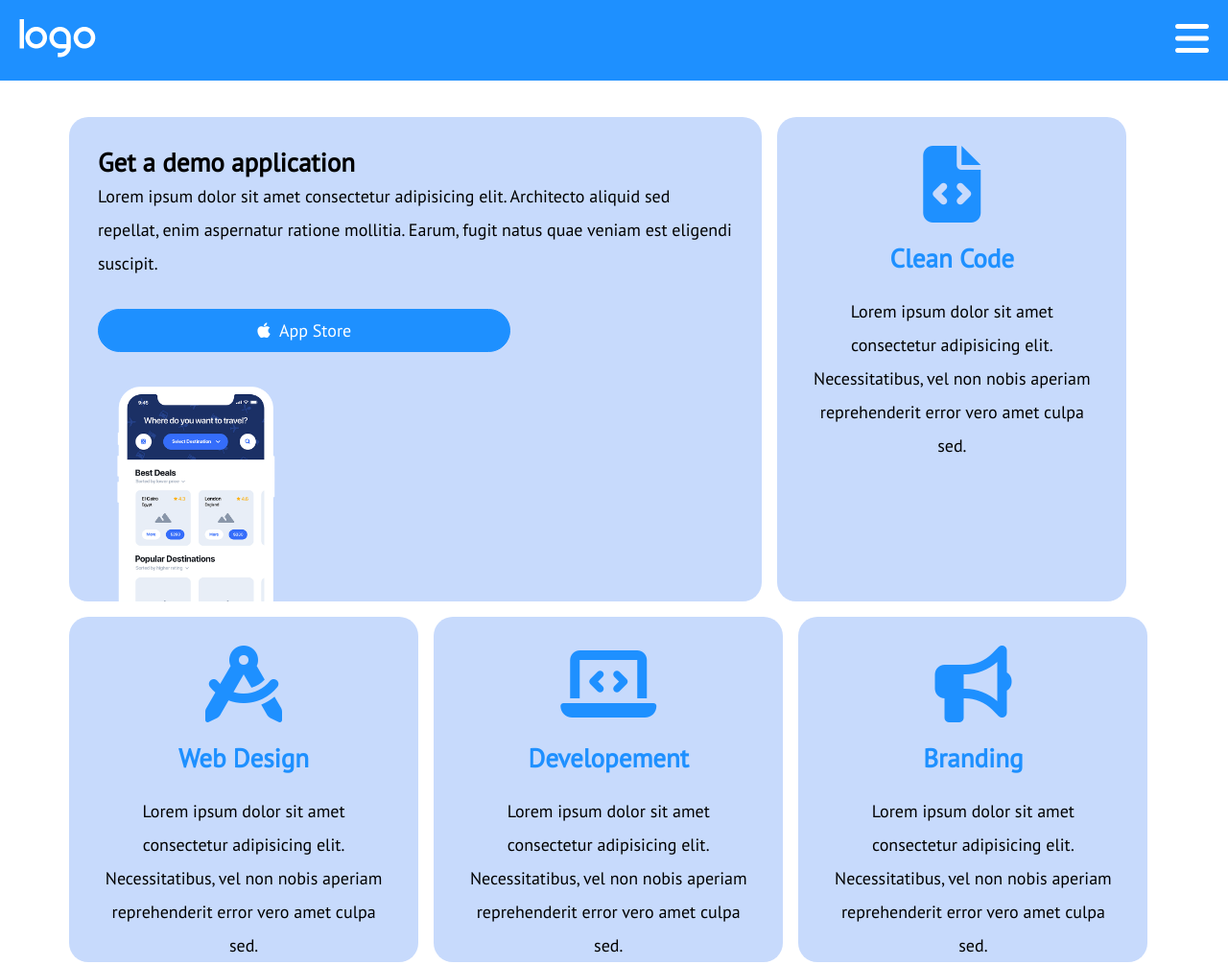
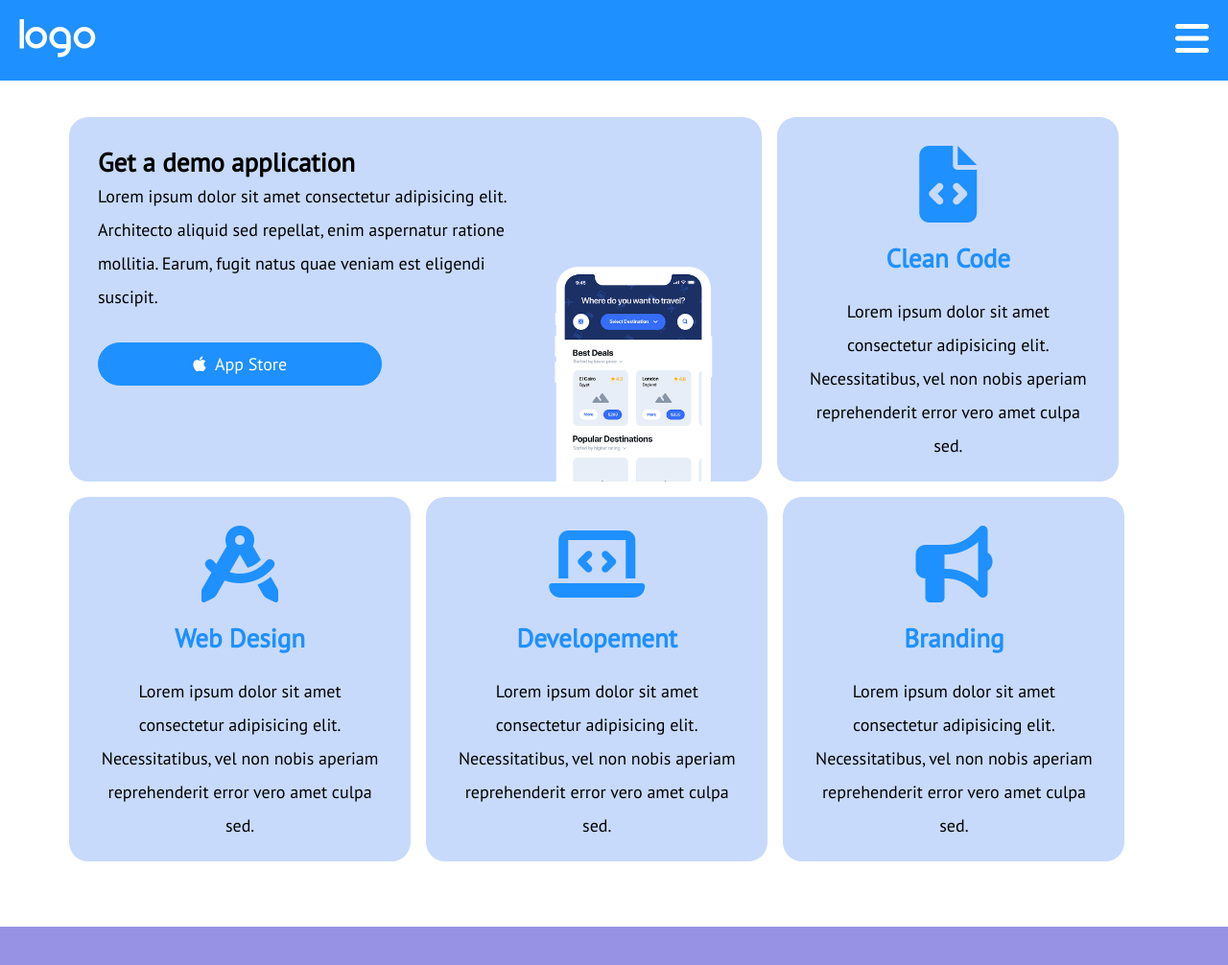
Before and after one commit to Ale-1407/htmlcss-responsive-layout, a plain HTML site: page index.html in a window 1280 px wide. Shown: the top 1006 px of the page at 96% size. Drawn offline with Linux system fonts and the light colour scheme.

Commit message:
section about, benefits e demo layout desktop

```diff
--- a/assets/css/style.css
+++ b/assets/css/style.css
@@ -277,6 +277,7 @@ nav{
     font-size: 18px;
     line-height: 30px;
     padding-bottom: 30px;
+    font-weight: bold;
     color: grey;
 }
 
@@ -498,6 +499,7 @@ footer{
 
     .text-card-ben :nth-child(3){
         padding-bottom: 20px;
+        font-size: 15px;
     }
 
     .but-start{
@@ -532,4 +534,34 @@ footer{
     .but-start{
         width: 30%;
     }
+
+    .cards-demo1{
+        display: flex;
+    }
+
+    .cards-demo{
+        width: calc(33% - 1.5rem);
+    }
+
+    .phone-img img{
+        margin-top: 120px;
+    }
+
+    .text-card-demo{
+        padding-bottom: 20px;
+    }
+
+    .card-ab-us .fa-quote-left{
+        right: 70px;
+    }
+
+    .card-ben{
+        width: calc(100% / 3 - 20px);
+        margin-top: 20px;
+    }
+
+    .text-card-ben :nth-child(3){
+        padding-bottom: 20px;
+        font-size: 13px;
+    }
 }
--- a/index.html
+++ b/index.html
@@ -29,9 +29,9 @@
                     <div>
                         <h2>Get a demo application</h2>
                         <p>Lorem ipsum dolor sit amet consectetur adipisicing elit. Architecto aliquid sed repellat, enim aspernatur ratione mollitia. Earum, fugit natus quae veniam est eligendi suscipit.</p>
-                    </div>
                     <div class="but">
                         <button class="but-appstore"><i class="fa-brands fa-apple"></i> App Store</button>
+                    </div>
                     </div>
                     <div class="phone-img center">
                         <img src="./assets/img/phone.png" alt="">
@@ -44,7 +44,7 @@
                     </div>
                     <div>
                         <h2>Clean Code</h2>
-                        <p class="center">Lorem ipsum dolor sit amet consectetur adipisicing elit. Necessitatibus, vel non nobis aperiam reprehenderit error vero amet culpa sed. </p>
+                        <p class="text-card-demo center">Lorem ipsum dolor sit amet consectetur adipisicing elit. Necessitatibus, vel non nobis aperiam reprehenderit error vero amet culpa sed. </p>
                     </div>
 
                 </div>
@@ -54,7 +54,7 @@
                     </div>
                     <div>
                         <h2>Web Design</h2>
-                        <p class="center">Lorem ipsum dolor sit amet consectetur adipisicing elit. Necessitatibus, vel non nobis aperiam reprehenderit error vero amet culpa sed. </p>
+                        <p class="text-card-demo center">Lorem ipsum dolor sit amet consectetur adipisicing elit. Necessitatibus, vel non nobis aperiam reprehenderit error vero amet culpa sed. </p>
                     </div>
                 </div>
                 <div class="cards-demo">
@@ -63,7 +63,7 @@
                     </div>
                     <div>
                         <h2>Developement</h2>
-                        <p class="center">Lorem ipsum dolor sit amet consectetur adipisicing elit. Necessitatibus, vel non nobis aperiam reprehenderit error vero amet culpa sed. </p>
+                        <p class="text-card-demo center">Lorem ipsum dolor sit amet consectetur adipisicing elit. Necessitatibus, vel non nobis aperiam reprehenderit error vero amet culpa sed. </p>
                     </div>
                 </div>
                 <div class="cards-demo">
@@ -72,7 +72,7 @@
                     </div>
                     <div>
                         <h2>Branding</h2>
-                        <p class="center">Lorem ipsum dolor sit amet consectetur adipisicing elit. Necessitatibus, vel non nobis aperiam reprehenderit error vero amet culpa sed. </p>
+                        <p class="text-card-demo center">Lorem ipsum dolor sit amet consectetur adipisicing elit. Necessitatibus, vel non nobis aperiam reprehenderit error vero amet culpa sed. </p>
                     </div>
                 </div>
             </div>
```
